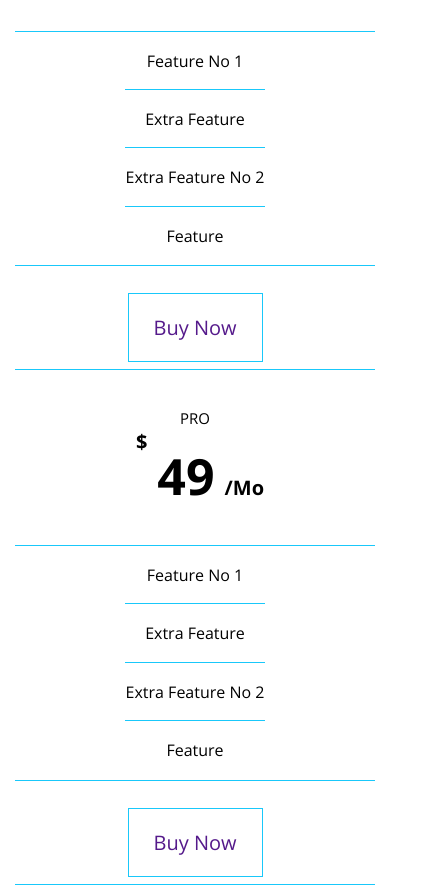
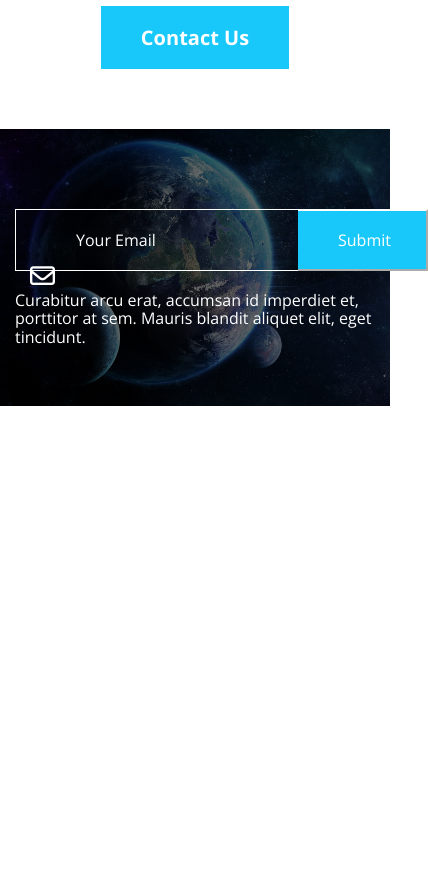
Before and after one commit to Muhammad-Qzih/template2_css_html, a plain HTML site: page index.html in a window 390 px wide. Shown: the part 10000-10893 px from the top of the page, 428 px wide, since content can reach past the window. After the commit the page ends 10406 px from the top, so only its background shows below. Drawn offline with nearby package versions, Linux system fonts and the light colour scheme.

Commit message:
create subscribe section

```diff
--- a/css/style.css
+++ b/css/style.css
@@ -859,7 +859,7 @@ header .container nav .form i {
   transform: translateX(-50%);
   bottom: 0px;
 }
-.pricing .plans .plan .foot{
+.pricing .plans .plan .foot {
   margin-top: 50px;
 }
 .pricing .plans .plan .foot a {
@@ -868,12 +868,11 @@ header .container nav .form i {
   text-decoration: none;
   font-size: 20px;
 }
-.pricing .contact-us{
+.pricing .contact-us {
   font-size: 24px;
-
 }
 
-.pricing .contact-btn{
+.pricing .contact-btn {
   background: var(--primary-color);
   text-decoration: none;
   padding: 20px 40px;
@@ -884,3 +883,81 @@ header .container nav .form i {
   font-weight: bold;
 }
 /*End Pricing */
+
+/* Start Subscribe  */
+
+.subscribe {
+  padding-top: var(--section-padding);
+  padding-bottom: var(--section-padding);
+  background-image: url("../images/subscribe.jpg");
+  background-size: cover;
+  position: relative;
+}
+
+.subscribe::after {
+  content: "";
+  position: absolute;
+  left: 0;
+  top: 0;
+  width: 100%;
+  height: 100%;
+  background-color: rgb(0 0 0 /60%);
+}
+.subscribe .container {
+  display: flex;
+  align-items: center;
+  position: relative;
+  gap: 20px;
+  margin-top: 20px;
+  z-index: 1;
+}
+
+@media (max-width: 991px) {
+  .subscribe .container {
+    flex-direction: column;
+  }
+}
+
+.subscribe form {
+  display: flex;
+  width: 500px;
+  max-width: 100%;
+}
+
+.subscribe form ::placeholder {
+  color: white;
+}
+
+.subscribe form i {
+  position: absolute;
+
+  /* font-size: 30px;
+    color: white; */
+  top: 50%;
+  transform: translateY(-50%);
+  left: 30px;
+  font-size: 25px;
+  color: white;
+}
+.subscribe form input[type="email"] {
+  padding: 20px 20px 20px 60px;
+  border: 1px solid white;
+  background: none;
+  caret-color: var(--primary-color);
+  width: calc(100% -130px);
+  border-right: none;
+}
+
+.subscribe form input[type="submit"] {
+  width: 130px;
+  background-color: var(--primary-color);
+  color: white;
+  border-color: white;
+  border-left: none;
+  padding: 20px 40px;
+}
+.subscribe p {
+  color: white;
+  max-width: 100%;
+}
+/* End Subscribe  */
--- a/index.html
+++ b/index.html
@@ -271,7 +271,7 @@
   <!-- End About Section  -->
 
 
-  <div class="skills-testmoial">
+  <div class="skills-testmoial" style="display: none;">
     <div class="container">
       <div class="testmonial">
 
@@ -279,7 +279,7 @@
         <p>Curabitur arcu erat, accumsan id imperdiet et, porttitor at sem. Mauris blandit aliquet elit, eget tincidunt.
         </p>
         <div class="content">
-          <img src="images/skills-01.jpg" alt="">
+          <img src="images/skills-01.jpg" id="img1" alt="">
           <div class="text">Curabitur arcu erat, accumsan id imperdiet et, porttitor at sem. Mauris blandit aliquet
             elit, eget tincidunt.
 
@@ -441,6 +441,24 @@
 
   <!-- End Pricing  -->
 
+
+  <!-- Start Subscribe -->
+  <div class="subscribe">
+    <div class="container">
+      <form action="">
+        <i class="far fa-envelope fa-lg"></i>
+        <input type="email" name="email" placeholder="Your Email">
+        <input type="submit" name="email">
+
+      </form>
+      <p>Curabitur arcu erat, accumsan id imperdiet et, porttitor at sem. Mauris blandit aliquet elit, eget tincidunt.
+      </p>
+    </div>
+  </div>
+
+
+
+  <!-- End Subscribe -->
 </body>
 
 </html>
```
Also changed, not shown: images/subscribe.jpg (added).
